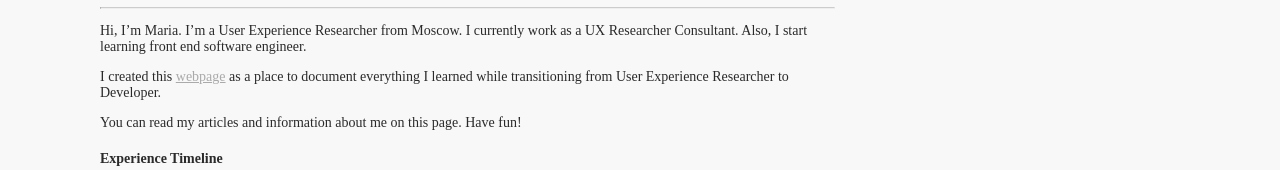
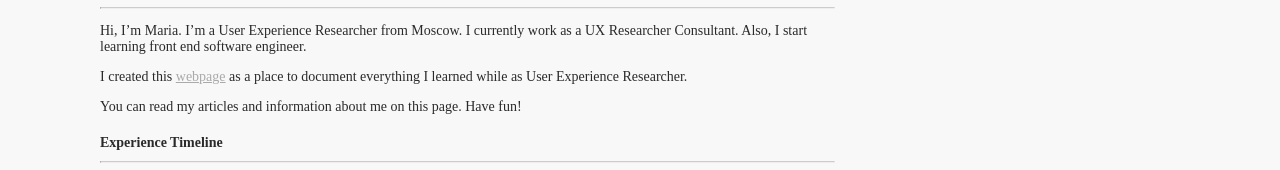
Before and after one commit to mpmqqq/UX-Profile, a plain HTML site: page index.html in a window 1280 px wide. Shown: the part 558-728 px from the top of the page. Drawn offline with Linux system fonts and the light colour scheme; a web font is replaced by a local one.

Commit message:
Add renew texts

```diff
--- a/index.html
+++ b/index.html
@@ -35,7 +35,7 @@
                             <h2 id="biography" class="header-item"><a class="header" href="#">Biography</a></h2>
                             <hr class="line">
                                 <p class="section-content__text-item">Hi, I’m Maria. I’m a User Experience Researcher from Moscow. I currently work as a UX Researcher Consultant. Also, I start learning front end software engineer.</p>
-                                <p class="section-content__text-item">I created this <a class="link-underline" href="https://marypavlenko.github.io/UX-Profile/">webpage</a> as a place to document everything I learned while transitioning from User Experience Researcher to Developer.</p>
+                                <p class="section-content__text-item">I created this <a class="link-underline" href="https://marypavlenko.github.io/UX-Profile/">webpage</a> as a place to document everything I learned while as User Experience Researcher.</p>
                                 <p class="section-content__text-item">You can read my articles and information about me on this page. Have fun!</p>
                         </div>
                     </div>
```
